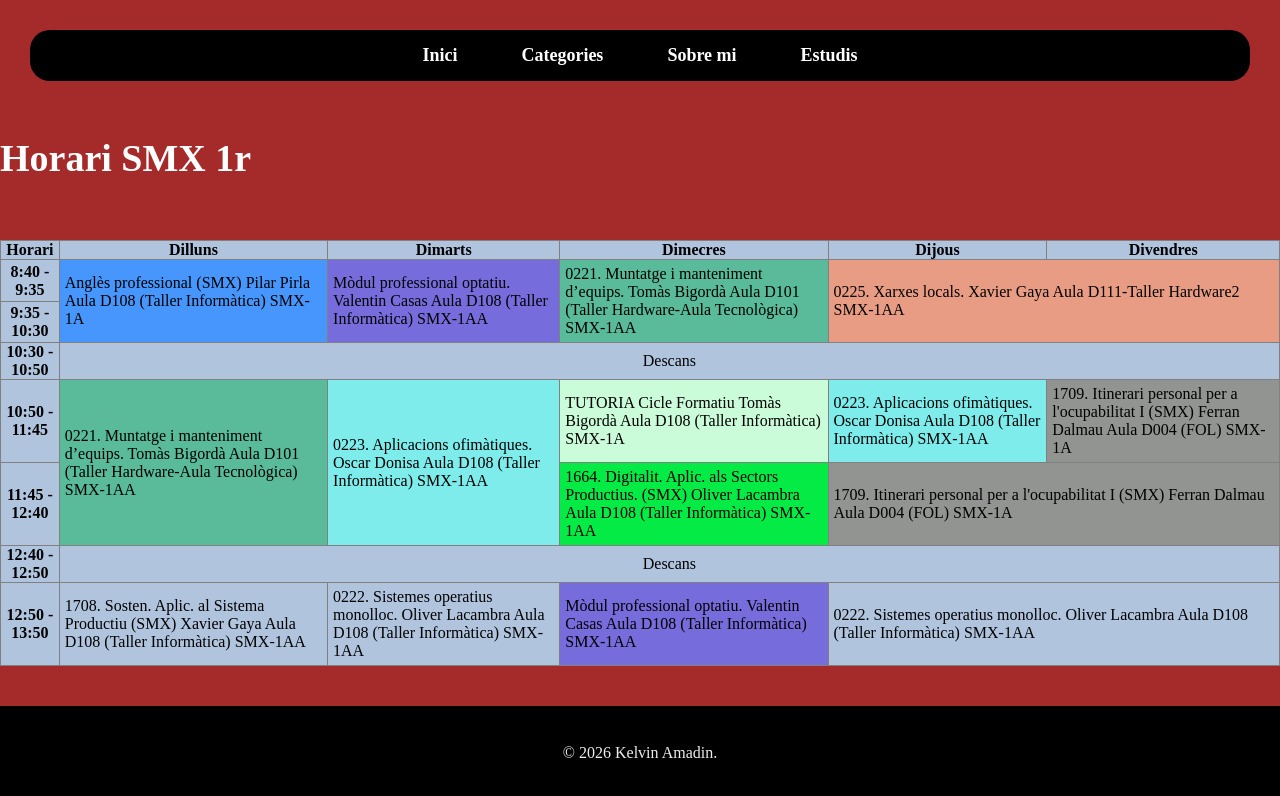
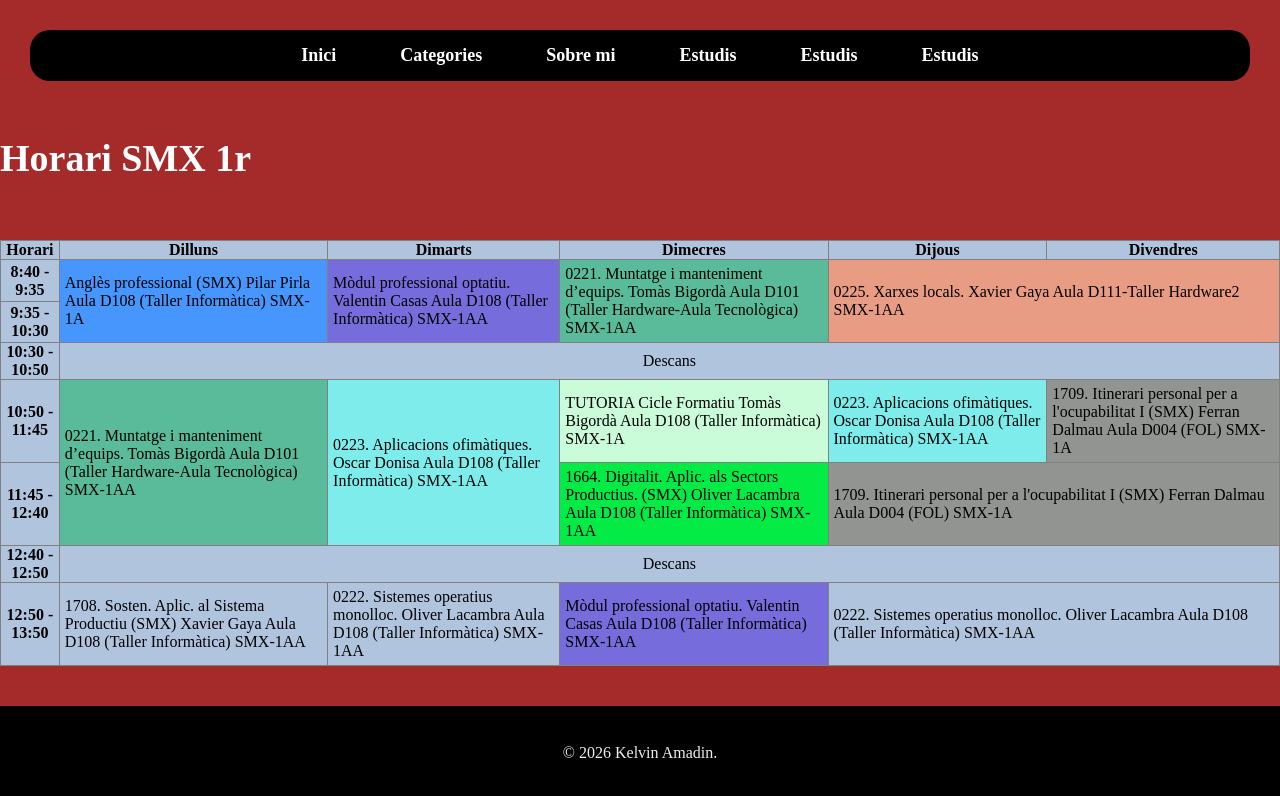
Before and after one commit to klvn-ctrl/elmeuportfoli, a plain HTML site: page pages/table.html in a window 1280 px wide. Drawn offline with Linux system fonts and the light colour scheme.

Commit message:
Update table.html

```diff
--- a/pages/table.html
+++ b/pages/table.html
@@ -13,6 +13,8 @@
         <a href="./categories.html">Categories</a>
         <a href="./sobre_mi.html">Sobre mi</a>
         <a href="./table.html">Estudis</a>
+        <a href="./Calendari.html">Estudis</a>
+        <a href="./Concte.html">Estudis</a>
     </nav>
 <main>
     <h1>Horari SMX 1r</h1>
```
